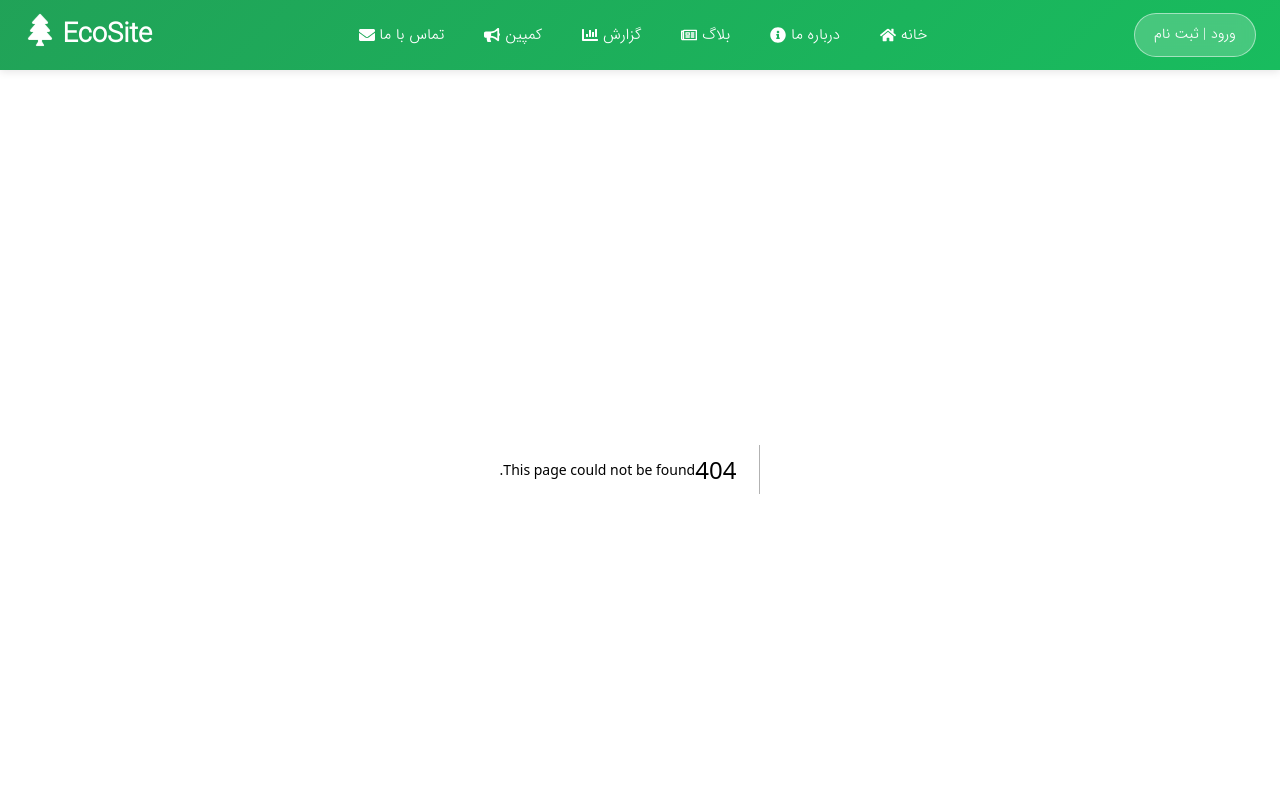
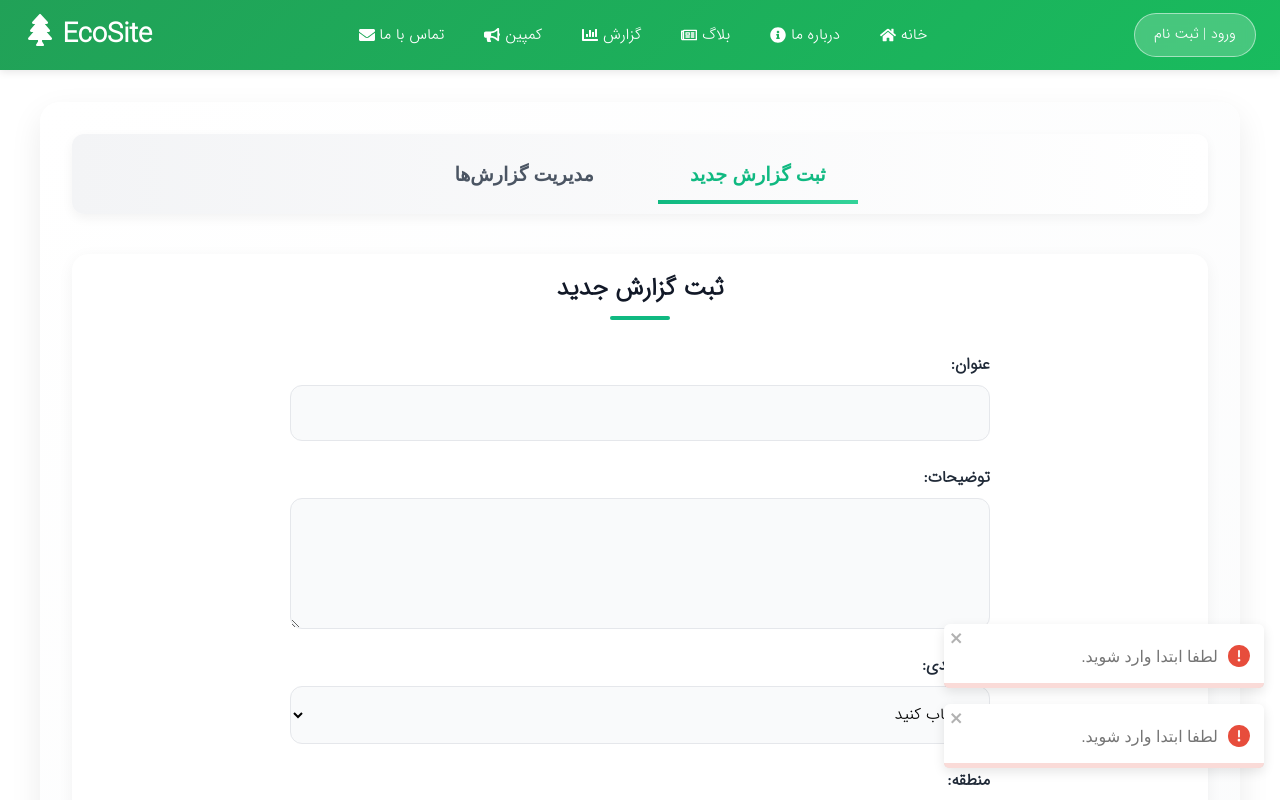
Before and after one commit to setareEzabadi/environment, a Next.js app: page /reports in a window 1280 px wide. Before the commit this address had no page. Shown: the top 800 px of the page. Built offline with nearby package versions, Linux system fonts and the light colour scheme; grey boxes are pictures that could not be loaded.

Commit message:
Create index.js

```diff
--- /dev/null
+++ b/src/pages/reports/index.js
@@ -0,0 +1,5 @@
+import Reports from "../../../components/Reports/Reports";
+
+export default function DashboardPage() {
+  return <Reports />;
+}
```
